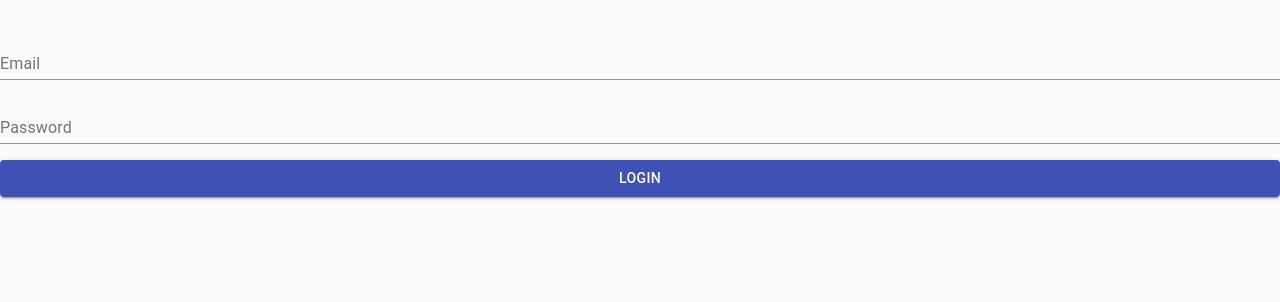
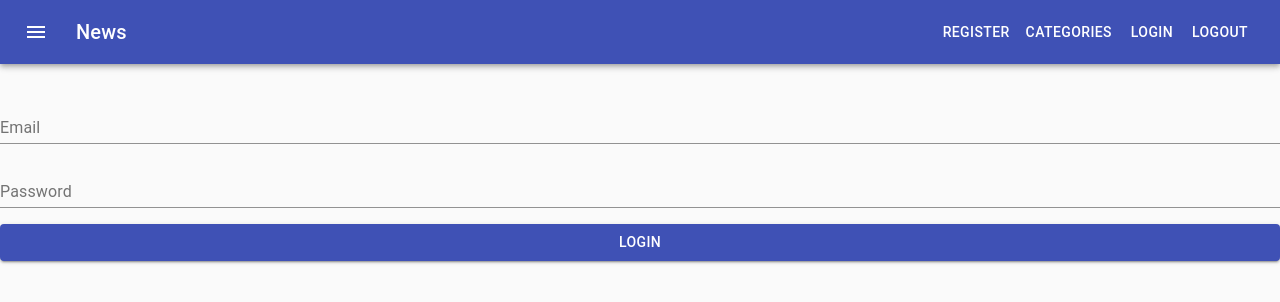
Before and after one commit to marciorasf/hippocards-web, a React (Create React App) app: page /login in a window 1280 px wide. Shown: the top 302 px of the page. Built offline with nearby package versions, Linux system fonts and the light colour scheme; no server answers.

Commit message:
add header to register and login page

```diff
--- a/src/pages/Landing/index.tsx
+++ b/src/pages/Landing/index.tsx
@@ -11,11 +11,13 @@ const Landing: React.FC = () => {
   }
 
   return (
-    <Grid container spacing={2}>
+    <Grid container>
       <Grid item xs={12}>
         <Header />
       </Grid>
 
+      <Grid item xs={12}>
+        <Grid container spacing={2}>
           <Grid item xs={12}>
             <Typography>Landing</Typography>
           </Grid>
@@ -44,6 +46,8 @@ const Landing: React.FC = () => {
             </Button>
           </Grid>
         </Grid>
+      </Grid>
+    </Grid>
   )
 }
 
--- a/src/pages/Login/index.tsx
+++ b/src/pages/Login/index.tsx
@@ -2,6 +2,7 @@ import { Formik, Form } from "formik"
 import React from "react"
 import { useHistory } from "react-router-dom"
 
+import Header from "@components/Header"
 import InputField from "@components/InputField"
 import Spacing from "@components/Spacing"
 import { Button, Grid } from "@material-ui/core"
@@ -36,6 +37,10 @@ const Login: React.FC = () => {
 
   return (
     <Grid container>
+      <Grid item xs={12}>
+        <Header />
+      </Grid>
+
       <Grid item xs={12}>
         <Spacing orientation="horizontal" size={4} />
 
--- a/src/pages/Register/index.tsx
+++ b/src/pages/Register/index.tsx
@@ -2,6 +2,7 @@ import { Formik, Form } from "formik"
 import React from "react"
 import { useHistory } from "react-router-dom"
 
+import Header from "@components/Header"
 import InputField from "@components/InputField"
 import Spacing from "@components/Spacing"
 import { Button, Grid } from "@material-ui/core"
@@ -48,6 +49,10 @@ const Register: React.FC = () => {
 
   return (
     <Grid container>
+      <Grid item>
+        <Header />
+      </Grid>
+
       <Grid item xs={12}>
         <Spacing orientation="horizontal" size={4} />
 
```
Lines whose indentation alone changed are shown as unchanged.
